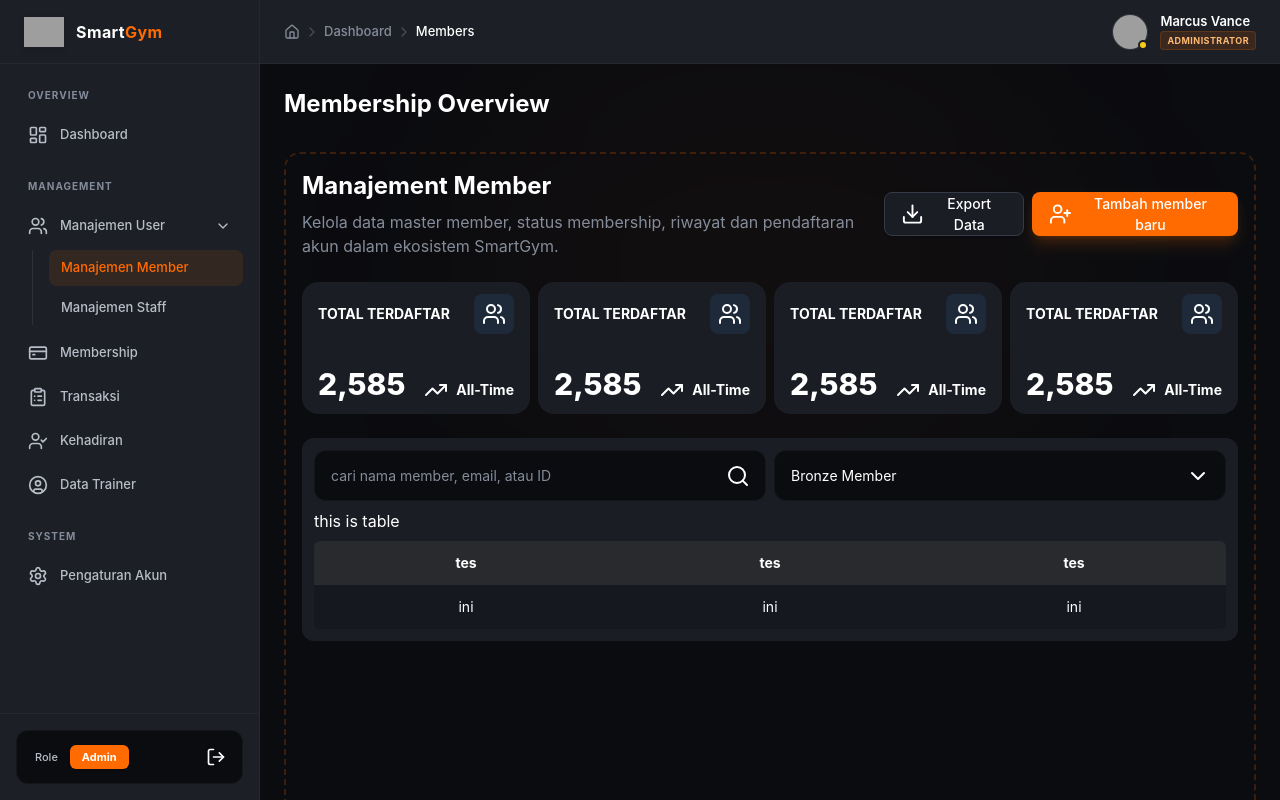
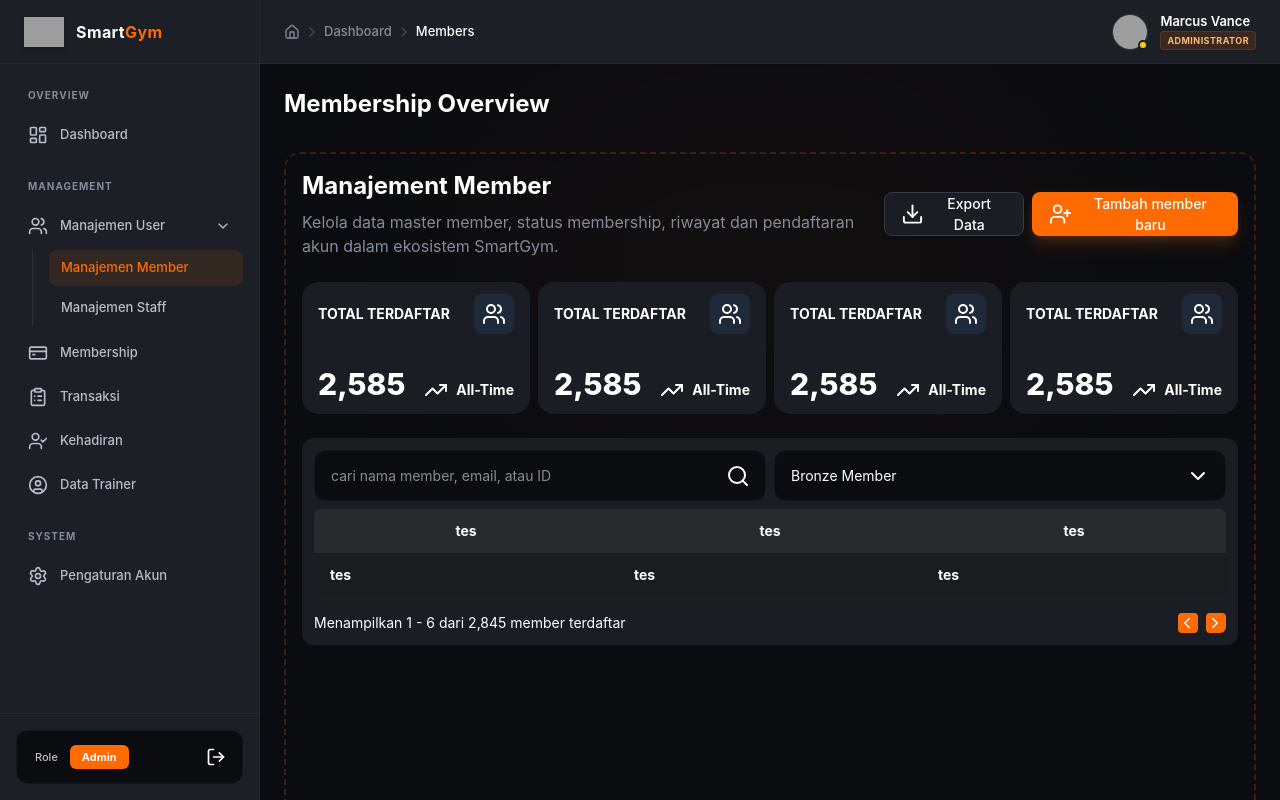
Before and after one commit to rizqul/smartgym-frontend, a React (Vite) app: page /dashboard/members in a window 1280 px wide. Built offline with nearby package versions, Linux system fonts and the light colour scheme; grey boxes are pictures that could not be loaded.

Commit message:
[FEATURE] fixing table design

```diff
--- a/src/app/dashboard/members/Members.tsx
+++ b/src/app/dashboard/members/Members.tsx
@@ -7,7 +7,7 @@ import Table from "../../../components/ui/Table"
 import TableHead from "../../../components/ui/TableHead"
 import TableTR from "../../../components/ui/TableTR"
 import TableTH from "../../../components/ui/TableTH"
-import TableTD from "../../../components/ui/TableTD"
+import TableBody from "../../../components/ui/TableBody"
 
 export default function ManageMembers() {
   return (
@@ -74,7 +74,7 @@ export default function ManageMembers() {
           />
         </div>
 
-        {/* table */}
+        {/* table and filter section*/}
         <div className="bg-surface flex flex-col gap-2 rounded-xl p-3">
           <div className="flex gap-2">
             <Input
@@ -95,27 +95,21 @@ export default function ManageMembers() {
             </Select>
           </div>
 
-          <p>this is table</p>
           <Table>
             <TableHead>
-              <TableTR
-                isEven={2 % 2 == 0}
-                isHeader={true}
-              >
+              <TableTR isHeader={true}>
                 <TableTH>tes</TableTH>
-                <TableTH>
-                  <span>tes</span>
-                </TableTH>
-                <TableTH>
-                  <span>tes</span>
-                </TableTH>
-              </TableTR>
-              <TableTR isEven={3 % 2 == 0}>
-                <TableTD>ini</TableTD>
-                <TableTD>ini</TableTD>
-                <TableTD>ini</TableTD>
+                <TableTH>tes</TableTH>
+                <TableTH>tes</TableTH>
               </TableTR>
             </TableHead>
+            <TableBody>
+              <TableTR isEven={2 % 2 == 0}>
+                <TableTH>tes</TableTH>
+                <TableTH>tes</TableTH>
+                <TableTH>tes</TableTH>
+              </TableTR>
+            </TableBody>
           </Table>
         </div>
       </div>
--- a/src/components/ui/Table.tsx
+++ b/src/components/ui/Table.tsx
@@ -1,3 +1,4 @@
+import { ChevronLeft, ChevronRight } from "lucide-react"
 import { type ReactNode } from "react"
 
 export interface TableProps {
@@ -8,6 +9,20 @@ export default function Table({ children }: TableProps) {
   return (
     <div className="mx-auto w-full overflow-x-auto rounded-md">
       <table className="w-full">{children}</table>
+
+      <div className="mt-4 flex items-center justify-between text-sm">
+        <p>Menampilkan 1 - 6 dari 2,845 member terdaftar</p>
+
+        <div className="flex items-center gap-2">
+          <span className="bg-primary flex h-5 w-5 items-center rounded-sm">
+            <ChevronLeft size={18} />
+          </span>
+
+          <span className="bg-primary flex h-5 w-5 items-center rounded-sm">
+            <ChevronRight size={18} />
+          </span>
+        </div>
+      </div>
     </div>
   )
 }
--- a/src/components/ui/TableBody.tsx
+++ b/src/components/ui/TableBody.tsx
@@ -5,5 +5,5 @@ export interface TableBody {
 }
 
 export default function TableBody({ children }: TableBody) {
-  return <td className="text-left text-sm">{children}</td>
+  return <tbody className="text-left text-sm">{children}</tbody>
 }
--- a/src/components/ui/TableTR.tsx
+++ b/src/components/ui/TableTR.tsx
@@ -1,7 +1,7 @@
 import { type ReactNode } from "react"
 
 export interface TableTRProps {
-  isEven: boolean
+  isEven?: boolean
   isHeader?: boolean
   children: ReactNode
 }
```
